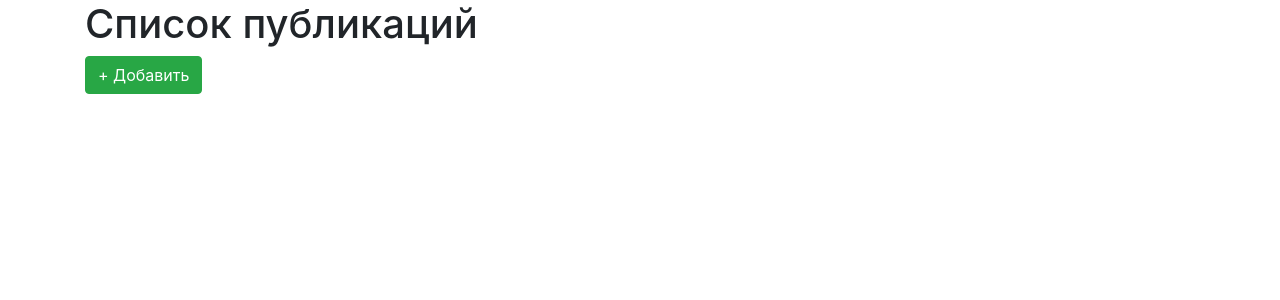
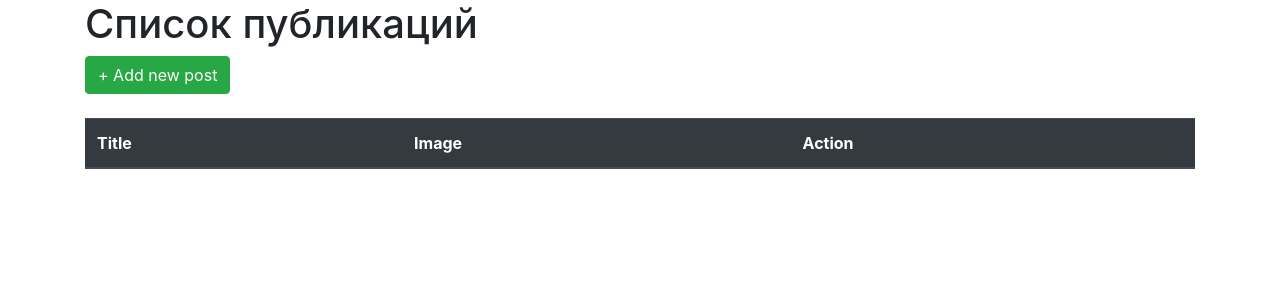
Before and after one commit to davgulzana/blog_django, a Django app: page /posts/ in a window 1280 px wide. Shown: the part 64-364 px from the top of the page. Run offline with Django 3.2, Linux system fonts and the light colour scheme; data that the repository does not hold is empty; some libraries are stand-ins or nearby versions.

Commit message:
fix add post view, added permissions

```diff
--- a/blog/class_views.py
+++ b/blog/class_views.py
@@ -1,6 +1,6 @@
 from django.views.generic import ListView, DetailView, \
     CreateView, UpdateView, DeleteView
-from django.contrib.auth.mixins import LoginRequiredMixin
+from django.contrib.auth.mixins import LoginRequiredMixin, UserPassesTestMixin
 from django.urls import reverse_lazy
 from django.shortcuts import redirect
 
@@ -32,6 +32,12 @@ class PostDetailView(DetailView):
     template_name = 'blog/post_detail.html'
     context_object_name = 'post'
 
+    def get_context_data(self, **kwargs):
+        context = super().get_context_data(**kwargs)
+        context['user_has_permission'] = self.request.user.is_authenticated and self.get_object(self.get_queryset()).author == self.request.user
+        return context
+
+
 
 class ViewsMixin:
     def get_context_data(self, **kwargs):
@@ -43,6 +49,11 @@ class ViewsMixin:
         return self.object.get_absolute_url()
 
 
+class UserHasPermissionMixin(UserPassesTestMixin):
+    def test_func(self):
+        return self.request.user.is_authenticated and self.get_object(self.get_queryset()).author == self.request.user
+
+
 class AddPostView(LoginRequiredMixin, ViewsMixin, CreateView):
     model = Post
     template_name = 'blog/add_post.html'
@@ -51,18 +62,18 @@ class AddPostView(LoginRequiredMixin, ViewsMixin, CreateView):
     def form_valid(self, form):
         user = self.request.user
         post = form.save(commit=False)
-        post.user = user
+        post.author = user
         post.save()
         return redirect(post.get_absolute_url())
 
 
-class UpdatePostView(ViewsMixin, UpdateView):
+class UpdatePostView(UserHasPermissionMixin, ViewsMixin, UpdateView):
     model = Post
     template_name = 'blog/update_post.html'
     form_class = UpdatePostForm
 
 
-class DeletePostView(DeleteView):
+class DeletePostView(UserHasPermissionMixin, DeleteView):
     model = Post
     template_name = 'blog/delete_post.html'
     success_url = reverse_lazy('home-page')
--- a/blog/templates/blog/posts_list.html
+++ b/blog/templates/blog/posts_list.html
@@ -2,9 +2,29 @@
 {% load static %}
 
 {% block body %}
-<h1>Список публикаций</h1>
-<a role="button" class="btn btn-success" href="{% url 'add-post' %}"> + Добавить</a> <br>
-{% for post in posts %}
-    <a href="{% url 'post-detail' pk=post.id %}">{{ post.title }}</a> <br>
-{% endfor %}
+    <h1>Список публикаций</h1>
+    <a role="button" class="btn btn-success" href="{% url 'add-post' %}"> + Add new post</a><br>
+    <br>
+    <table class="table">
+      <thead class="thead-dark">
+        <tr>
+          <th scope="col">Title</th>
+          <th scope="col">Image</th>
+          <th scope="col">Action</th>
+        </tr>
+      </thead>
+      <tbody>
+        {% for post in posts %}
+            <tr>
+                <td><a href="{% url 'post-detail' post.id %}">{{ post.title }}</a></td>
+                <td>{% if post.image %}<img src="{{ post.image.url }}" width="100" height="100">{% endif %}</td>
+                <td>
+                    {% if request.user.is_authenticated and post.author == request.user %}
+                        <a class="btn btn-success btn-sm" role="button" href="{% url 'update-post' post.id %}">Update post</a> <a class="btn btn-secondary btn-sm" role="button" href="{% url 'delete-post' post.id %}">Delete post</a>
+                    {% endif %}
+                </td>
+            </tr>
+        {% endfor %}
+      </tbody>
+    </table>
 {% endblock body %}
--- a/blogengine/settings.py
+++ b/blogengine/settings.py
@@ -133,3 +133,4 @@ MEDIA_URL = '/media/'
 MEDIA_ROOT = os.path.join(BASE_DIR, 'media')
 
 LOGIN_REDIRECT_URL = '/'
+LOGOUT_REDIRECT_URL = '/'
```
Also changed, not shown: blog/templates/blog/index.html (+17 -3 lines), blog/templates/blog/post_detail.html (+8 -8 lines), 1 other file.
